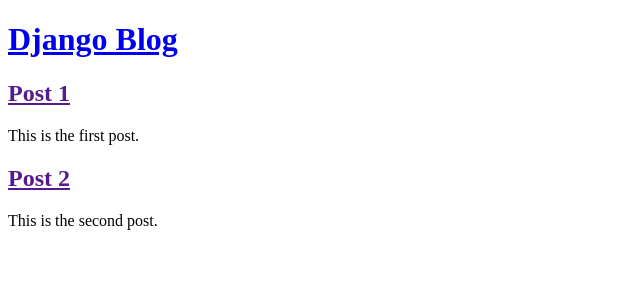
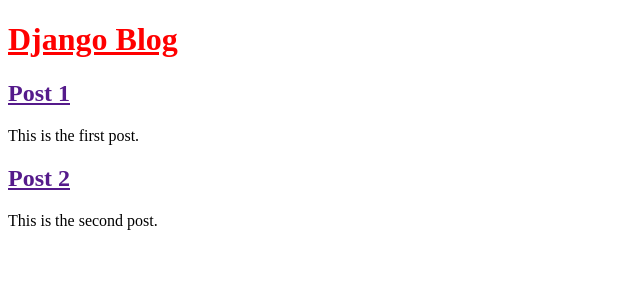
Before and after one commit to UsuallyChris/django_book_4, a Django app: page / in a window 1280 px wide. Shown: the top 300 px of the page, without its empty margins (0-640 px from the left). Run offline with Django 3.2, Linux system fonts and the light colour scheme; data comes from the database, SQL or seed files in the repository.

Commit message:
Added static files directory in settings.py and created stylesheet

```diff
--- a/blog/views.py
+++ b/blog/views.py
@@ -1,5 +1,4 @@
 """ View definitions for blog app """
-from django.shortcuts import render
 from django.views.generic import ListView
 from .models import Post
 
--- a/blog_project/settings.py
+++ b/blog_project/settings.py
@@ -121,3 +121,6 @@
 # https://docs.djangoproject.com/en/2.2/howto/static-files/
 
 STATIC_URL = '/static/'
+
+# Where to look for static files
+STATICFILES_DIRS = [os.path.join(BASE_DIR, 'static')]
--- /dev/null
+++ b/static/css/styles.css
@@ -0,0 +1,3 @@
+header h1 a {
+  color: red
+}
--- a/templates/base.html
+++ b/templates/base.html
@@ -1,9 +1,11 @@
+{% load static %}
 <!DOCTYPE html>
 <html lang="en">
 <head>
   <meta charset="UTF-8">
   <meta name="viewport" content="width=device-width, initial-scale=1.0">
   <meta http-equiv="X-UA-Compatible" content="ie=edge">
+  <link rel="stylesheet" href="{% static 'css/styles.css' %}">
   <title>Django Blog</title>
 </head>
 <body>
```
